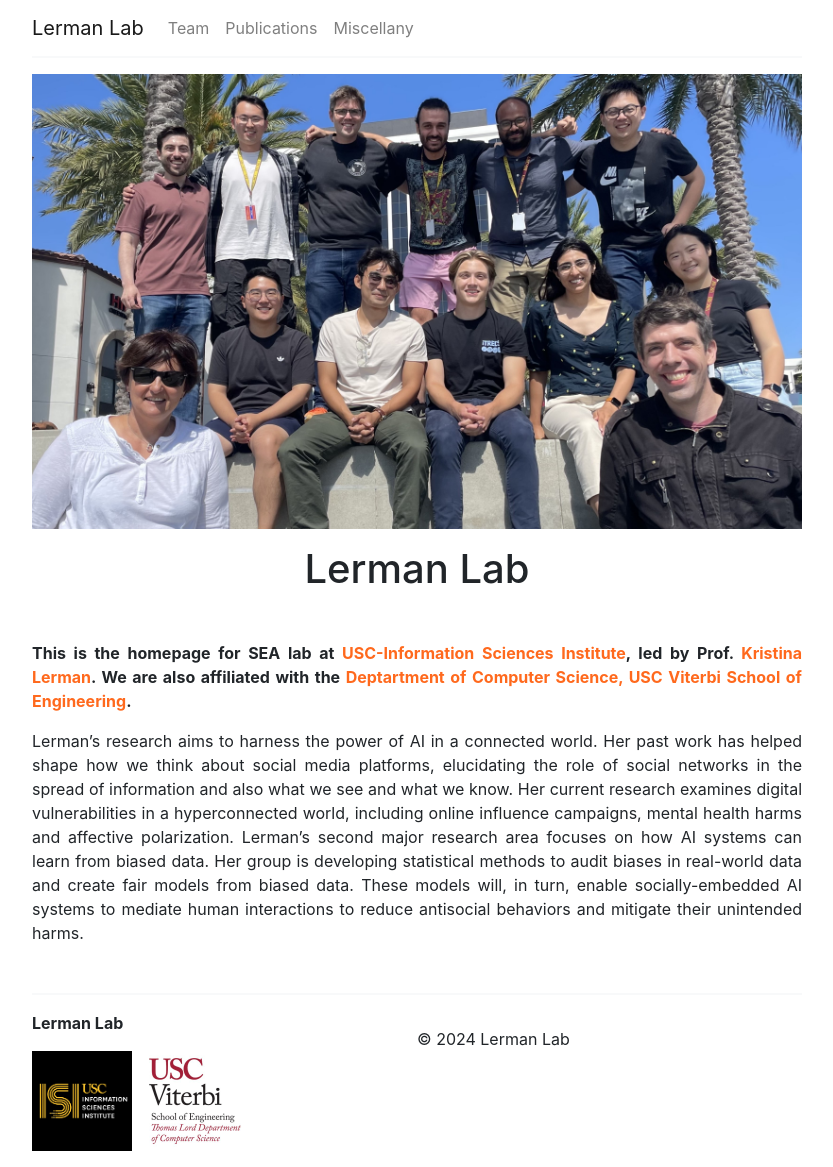
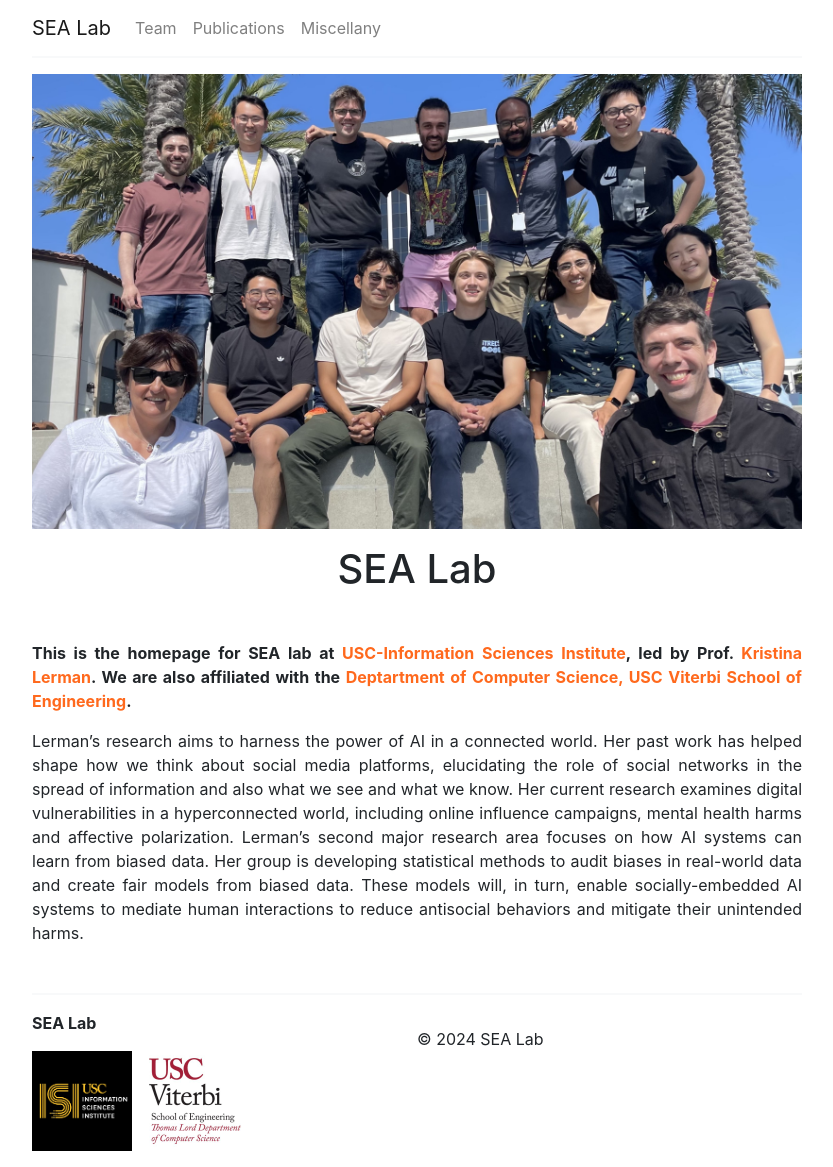
Before and after one commit to lermanlab/lermanlab.github.io, a Jekyll site: the page built from _pages/home.md, in a window 1280 px wide. Shown: the whole page, without its empty margins (223-1056 px from the left). Built offline with Jekyll 4.4.1, drawn with Linux system fonts in a browser that asks for light colours; part of the change alters nothing that is shown.

Commit message:
Update _config.yml

```diff
--- a/_config.yml
+++ b/_config.yml
@@ -6,15 +6,13 @@
 # 'jekyll serve'. If you change this file, please restart the server process.
 
 # Site settings
-title: Lerman Lab
-author: Lerman Lab
+title: SEA Lab
+author: SEA Lab
 email: your-email@domain.com
 description: > # this means to ignore newlines until "baseurl:"
-  Write an awesome description for your new site here. You can edit this
-  line in _config.yml. It will appear in your document head meta (for
-  Google search results) and in your feed.xml site description.
+  This is SEA Lab
 baseurl: ""
-url: "http://rt2lab.github.io"
+url: "https://lermanlab.github.io/"
 
 # google_analytics: UA-105599779-7
 
```
